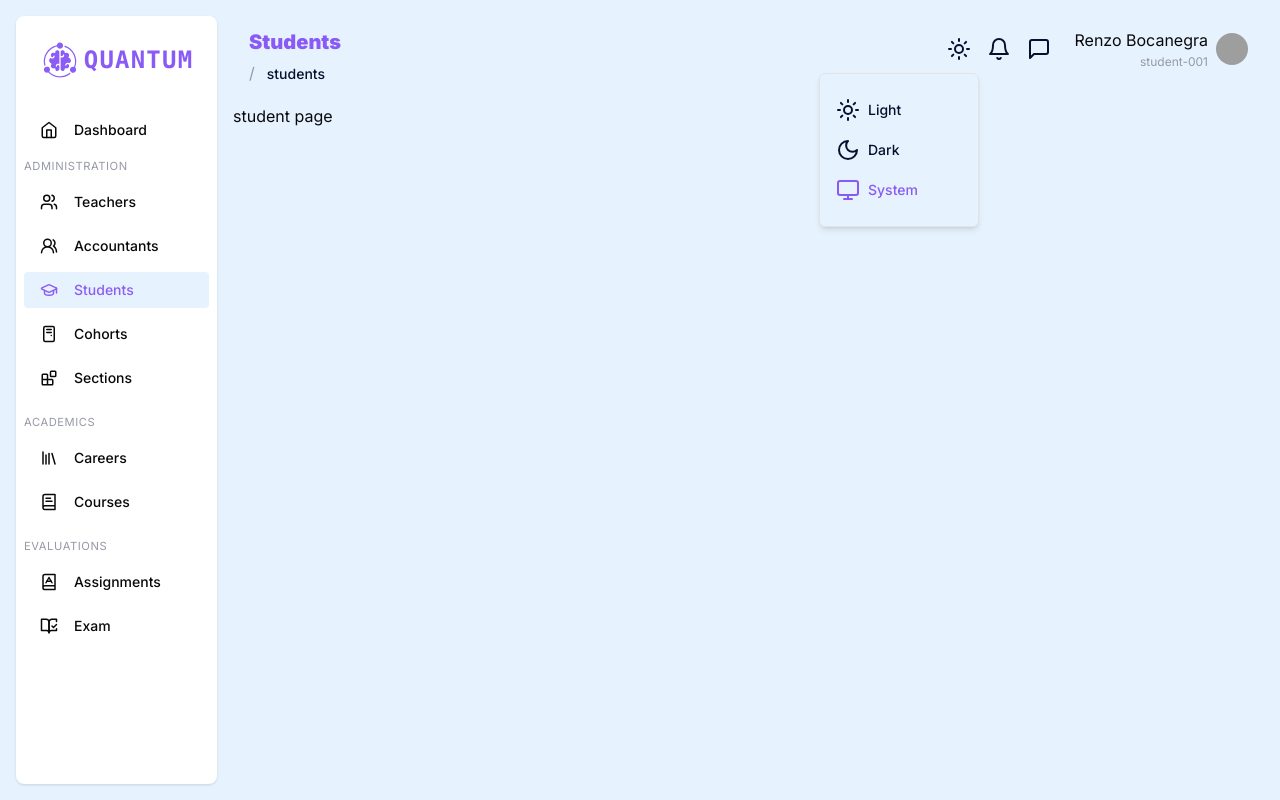
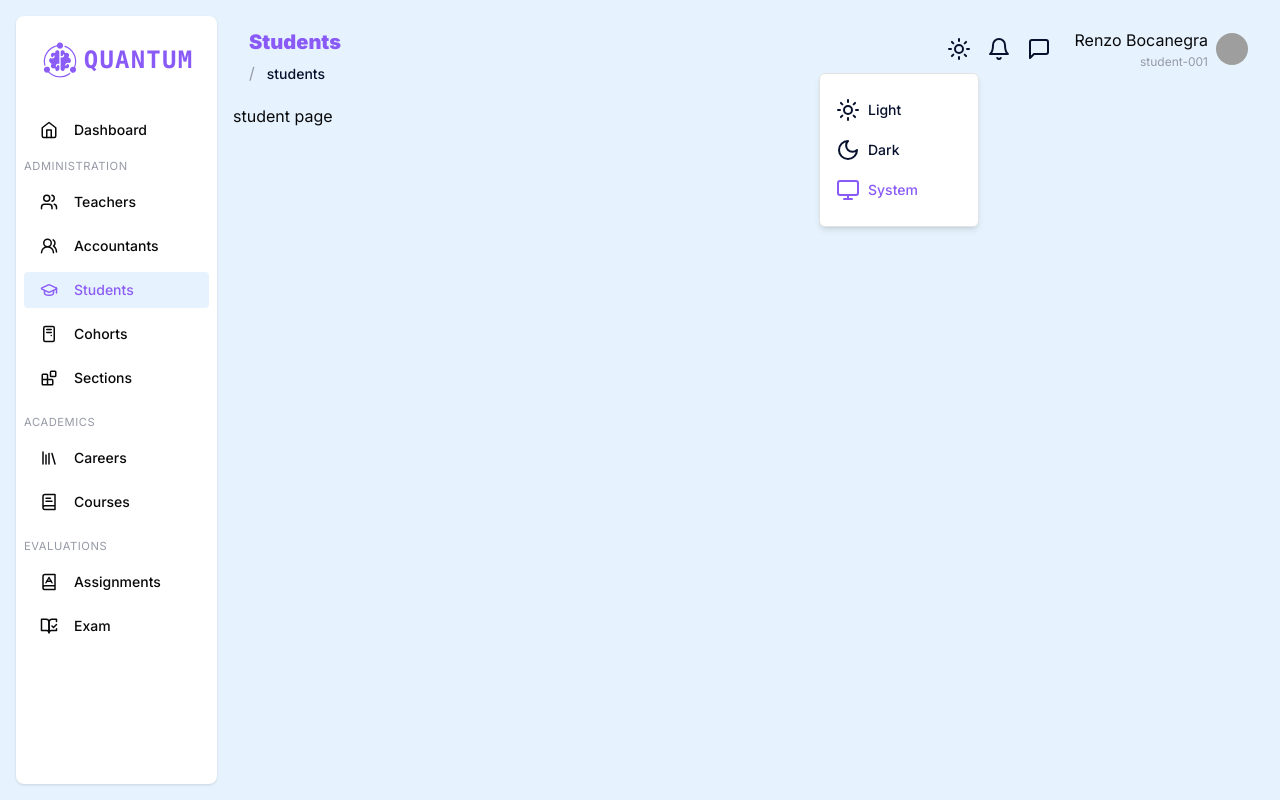
Before and after one commit to RenzoBA/School-Management-System-CLIENT, a Next.js app: page /admin/students in a window 1280 px wide. Both pictures are taken after a click on the button "Toggle theme". Built offline with nearby package versions, Linux system fonts and the light colour scheme; grey boxes are pictures that could not be loaded.

Commit message:
style: change bg color

```diff
--- a/src/components/ui/popover.tsx
+++ b/src/components/ui/popover.tsx
@@ -19,7 +19,7 @@
       align={align}
       sideOffset={sideOffset}
       className={cn(
-        "z-50 w-72 rounded-md border bg-background-strong p-4 text-popover-foreground shadow-md outline-none data-[state=open]:animate-in data-[state=closed]:animate-out data-[state=closed]:fade-out-0 data-[state=open]:fade-in-0 data-[state=closed]:zoom-out-95 data-[state=open]:zoom-in-95 data-[side=bottom]:slide-in-from-top-2 data-[side=left]:slide-in-from-right-2 data-[side=right]:slide-in-from-left-2 data-[side=top]:slide-in-from-bottom-2",
+        "z-50 w-72 rounded-md border bg-background p-4 text-popover-foreground shadow-md outline-none data-[state=open]:animate-in data-[state=closed]:animate-out data-[state=closed]:fade-out-0 data-[state=open]:fade-in-0 data-[state=closed]:zoom-out-95 data-[state=open]:zoom-in-95 data-[side=bottom]:slide-in-from-top-2 data-[side=left]:slide-in-from-right-2 data-[side=right]:slide-in-from-left-2 data-[side=top]:slide-in-from-bottom-2",
         className
       )}
       {...props}
```
